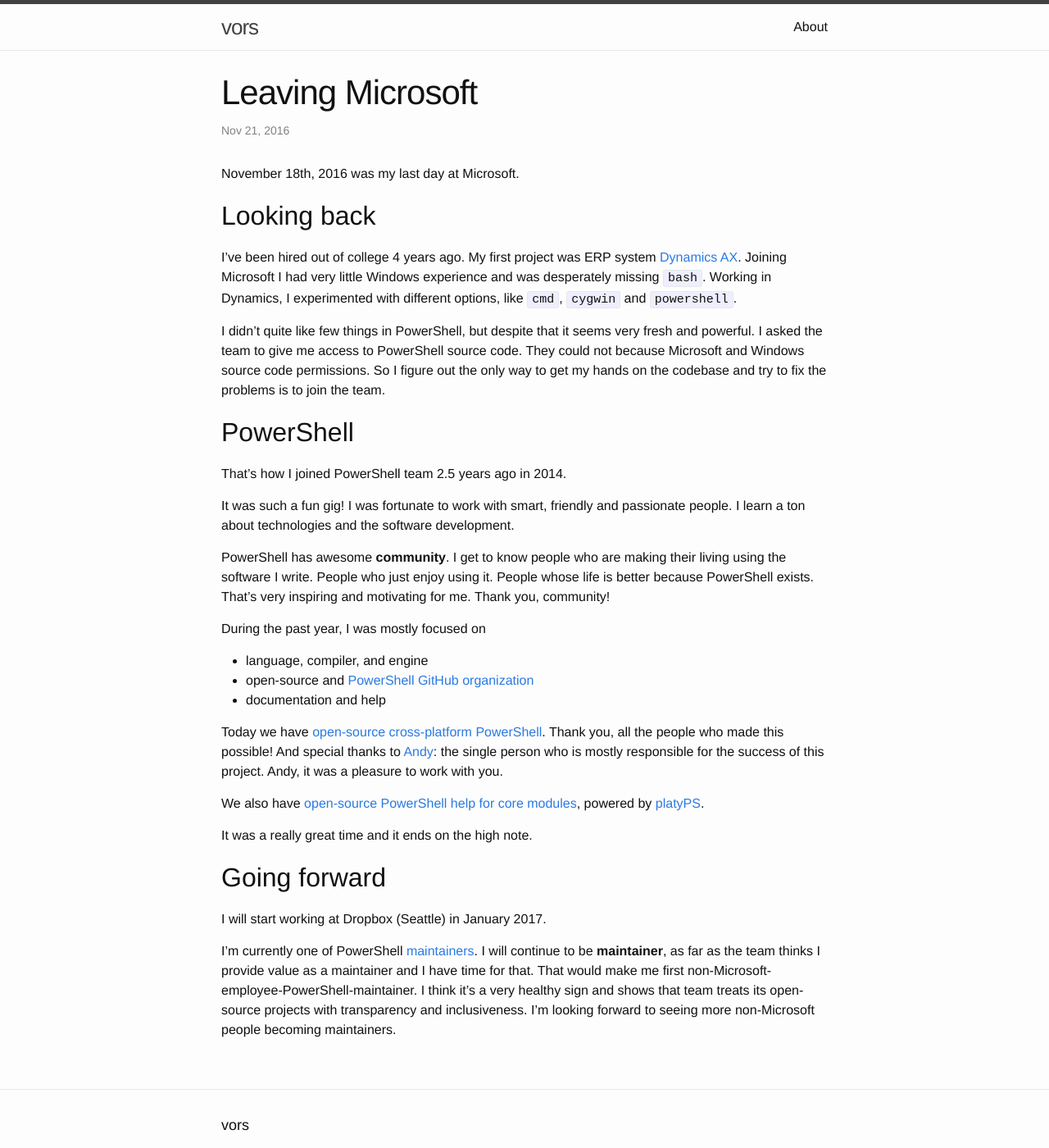
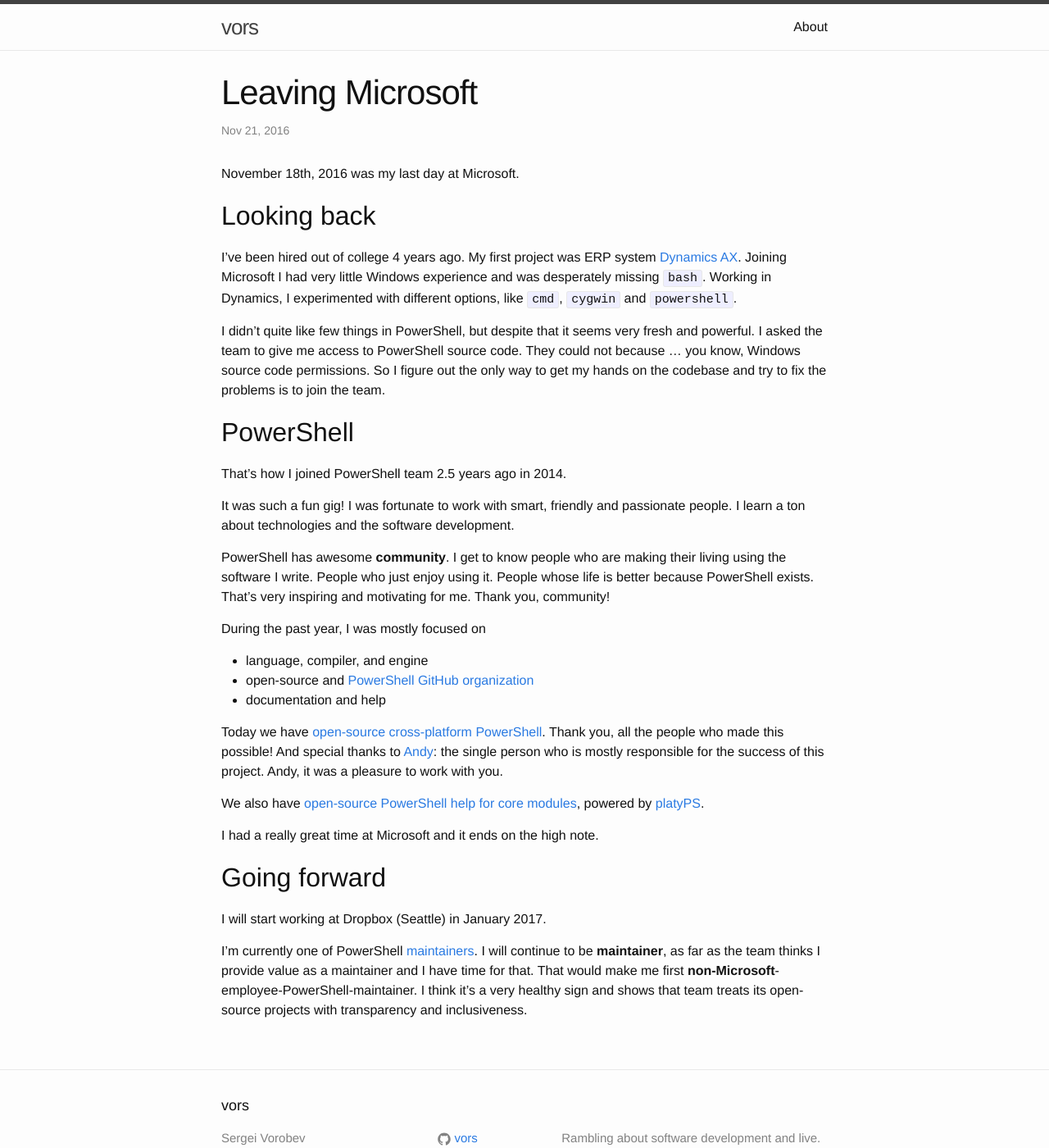
Before and after one commit to vors/vors.github.io, a Jekyll site: the page built from _posts/2016-11-20-leaving-microsoft.markdown, in a window 1280 px wide and 1400 px high. Shown: the whole window at 82% size. Built offline with Jekyll 4.4.1, drawn with Linux system fonts in a browser that asks for light colours.

Commit message:
Fix few things

```diff
--- a/_posts/2016-11-20-leaving-microsoft.markdown
+++ b/_posts/2016-11-20-leaving-microsoft.markdown
@@ -16,7 +16,7 @@
 
 I didn't quite like few things in PowerShell, but despite that it seems very fresh and powerful.
 I asked the team to give me access to PowerShell source code.
-They could not because Microsoft and Windows source code permissions.
+They could not because ... you know, Windows source code permissions.
 So I figure out the only way to get my hands on the codebase and try to fix the problems is to join the team.
 
 
@@ -49,7 +49,7 @@
 
 We also have [open-source PowerShell help for core modules](https://github.com/PowerShell/PowerShell-Docs/tree/staging/reference/5.1), powered by [platyPS](https://github.com/PowerShell/platyPS).
 
-It was a really great time and it ends on the high note.
+I had a really great time at Microsoft and it ends on the high note.
 
 Going forward
 -------------
@@ -58,6 +58,5 @@
 
 I'm currently one of PowerShell [maintainers](https://github.com/PowerShell/PowerShell/tree/bfd6d654588da09dcb35850e8ea0609b05a2b5ed/docs/maintainers#current-repository-maintainers).
 I will continue to be **maintainer**, as far as the team thinks I provide value as a maintainer and I have time for that.
-That would make me first non-Microsoft-employee-PowerShell-maintainer.
+That would make me first **non-Microsoft**-employee-PowerShell-maintainer.
 I think it's a very healthy sign and shows that team treats its open-source projects with transparency and inclusiveness.
-I'm looking forward to seeing more non-Microsoft people becoming maintainers.
```
